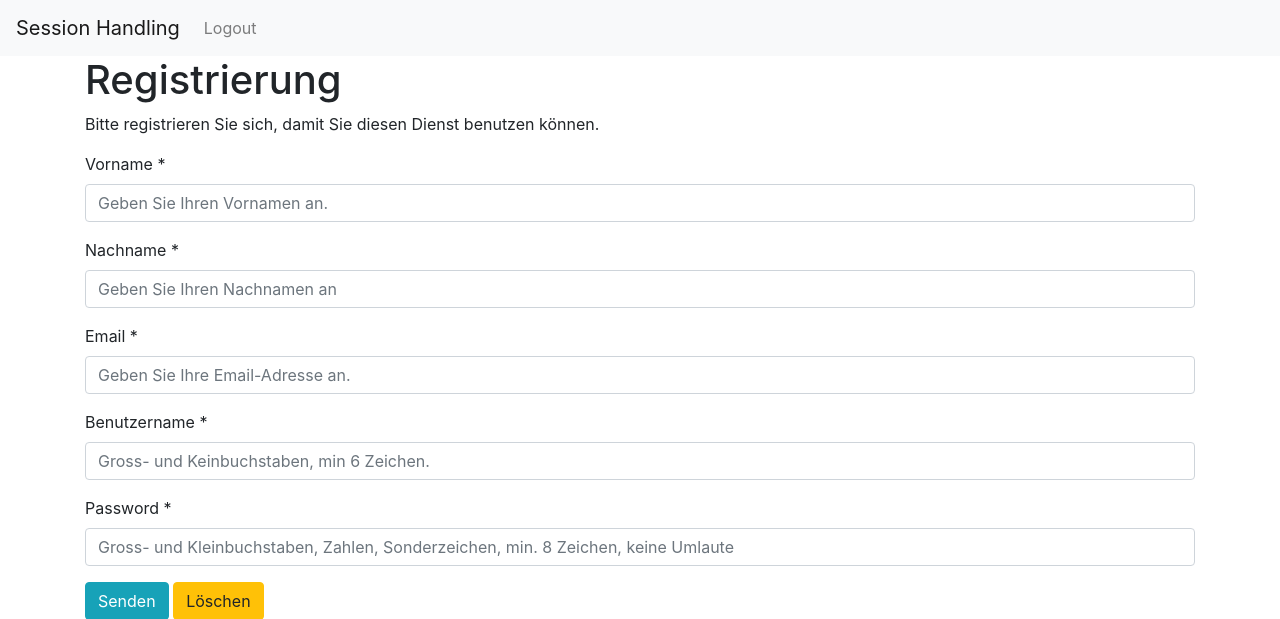
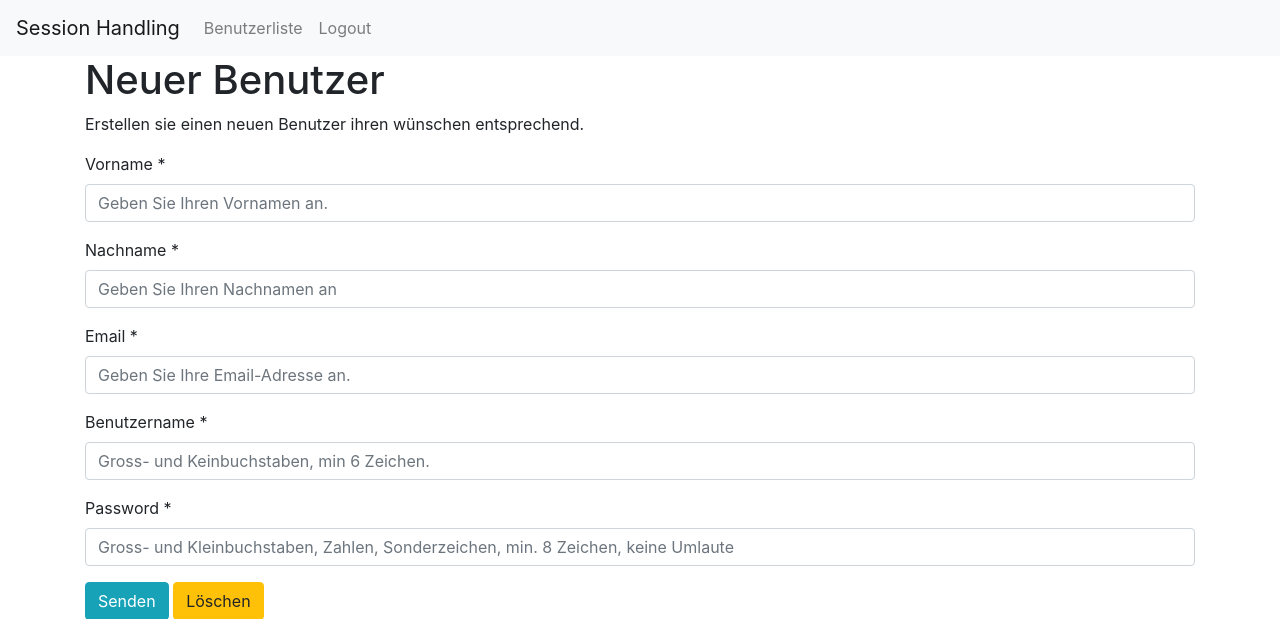
Before and after one commit to HorusXII/151_Projektarbeit, a PHP site: page /register.php in a window 1280 px wide. Shown: the top 619 px of the page. Run offline with PHP 8.4, Linux system fonts and the light colour scheme; a user stored in the database is signed in; some libraries are stand-ins or nearby versions.

Commit message:
Added Usertable

```diff
--- a/login.php
+++ b/login.php
@@ -115,10 +115,9 @@ if ($_SERVER["REQUEST_METHOD"] == "POST") {
 			<ul class="navbar-nav mr-auto">
 			<?php
 				if (!isset($_SESSION['loggedin']) or !$_SESSION['loggedin']){
-					echo '<li class="nav-item"><a class="nav-link" href="register.php">Registrierung</a></li>';
 					echo '<li class="nav-item"><a class="nav-link" href="login.php">Login</a></li>';
 				} else {
-					echo '<li class="nav-item"><a class="nav-link" href="./logout.php">Logout</a></li>';
+					header('Location: /151_projektarbeit/admin.php');
 				}
 			?>
 			</ul>
@@ -136,6 +135,9 @@ if ($_SERVER["REQUEST_METHOD"] == "POST") {
 		} else if (!empty($error)) {
 			echo "<div class=\"alert alert-danger\" role=\"alert\">" . $error . "</div>";
 		}
+
+
+
 		?>
 		<form action="" method="POST">
 			<div class="form-group">
--- a/register.php
+++ b/register.php
@@ -159,20 +159,29 @@ if($row != NULL){
 
         <?php
         if (!isset($_SESSION['loggedin']) or !$_SESSION['loggedin']){
-          echo '<li class="nav-item"><a class="nav-link" href="register.php">Registrierung</a></li>';
           echo '<li class="nav-item"><a class="nav-link" href="login.php">Login</a></li>';
+          $admin=0;
         } else {
-          echo '<li class="nav-item"><a class="nav-link" href="./logout.php">Logout</a></li>';
+          echo '<li class="nav-item"><a class="nav-link" href="admin.php">Benutzerliste</a></li>';
+          echo '<li class="nav-item"><a class="nav-link" href="logout.php">Logout</a></li>';
+          $admin=1;
         }
         ?>
       </ul>
     </div>
   </nav>
   <div class="container">
-    <h1>Registrierung</h1>
-    <p>
-      Bitte registrieren Sie sich, damit Sie diesen Dienst benutzen können.
-    </p>
+    <?php
+          if (!isset($_SESSION['loggedin']) or !$_SESSION['loggedin']){
+            echo '<h1>Registrierung</h1>';
+            echo  '<p> Bitte registrieren Sie sich, damit Sie diesen Dienst benutzen können.</p>';
+            $admin=0;
+          } else {
+            echo '<h1> Neuer Benutzer </h1>';
+            echo  '<p> Erstellen sie einen neuen Benutzer ihren wünschen entsprechend.</p>';
+            $admin=1;
+          }
+        ?>
     <?php
     // Ausgabe der Fehlermeldungen
     if (!empty($error)) {
```
Also changed, not shown: admin.php (+24 -7 lines).
